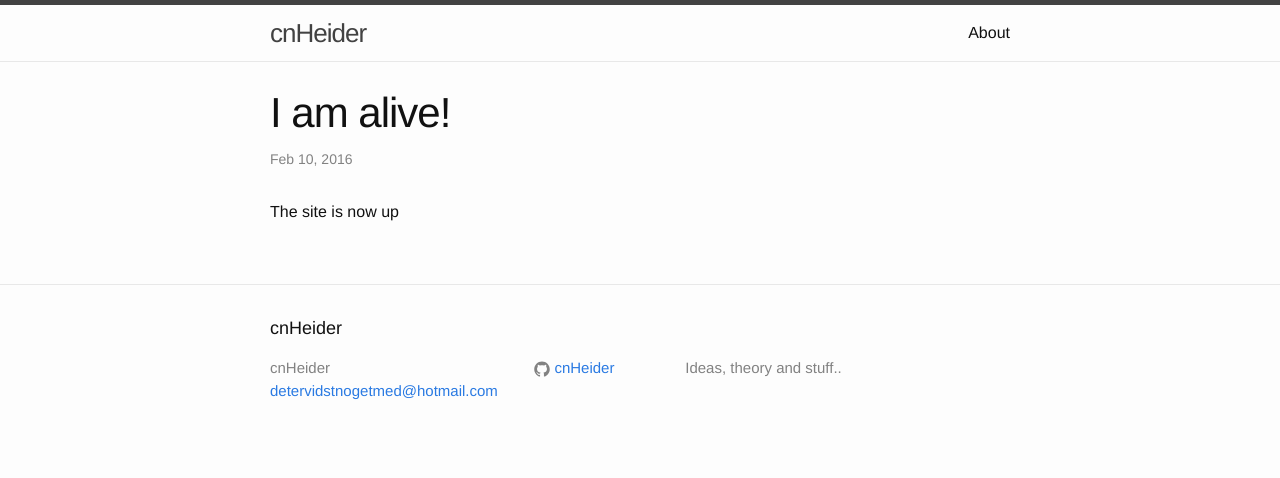
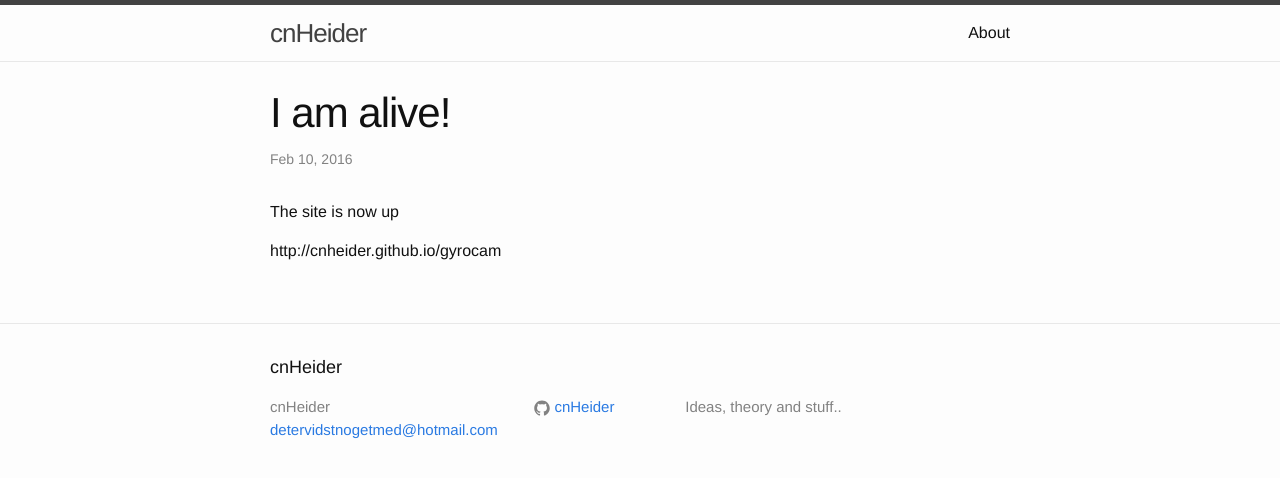
Before and after one commit to cnheider/cnheider.github.io, a Jekyll site: the page built from _posts/2016-02-10-welcome-to-jekyll.markdown, in a window 1280 px wide. Shown: the top 478 px of the page. Built offline with Jekyll 4.4.1, drawn with Linux system fonts in a browser that asks for light colours; part of the change alters nothing that is shown.

Commit message:
Update 2016-02-10-welcome-to-jekyll.markdown

```diff
--- a/_posts/2016-02-10-welcome-to-jekyll.markdown
+++ b/_posts/2016-02-10-welcome-to-jekyll.markdown
@@ -5,3 +5,5 @@ date:   2016-02-10 13:40:25 +0100
 categories: status update
 ---
 The site is now up
+
+http://cnheider.github.io/gyrocam
```
